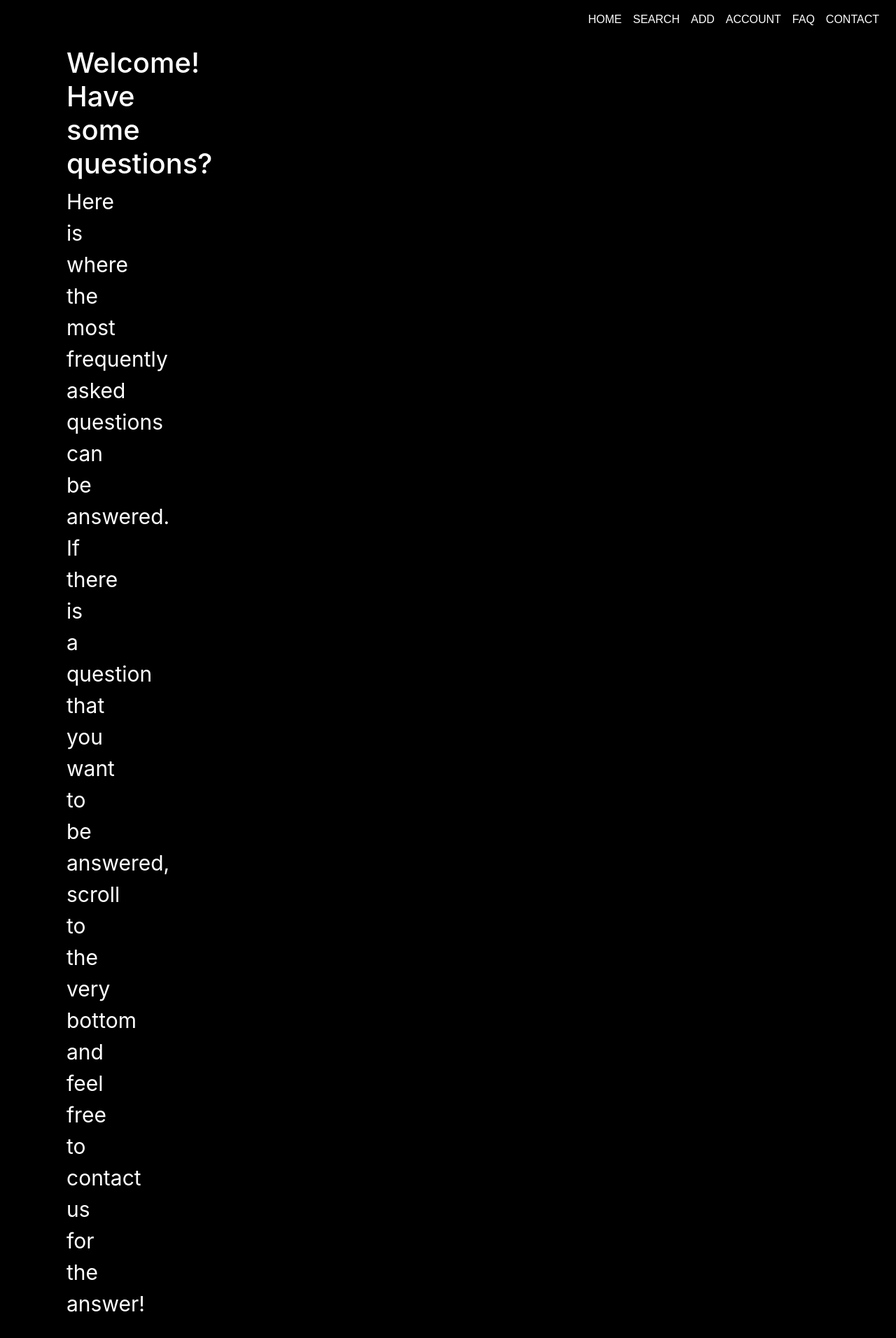
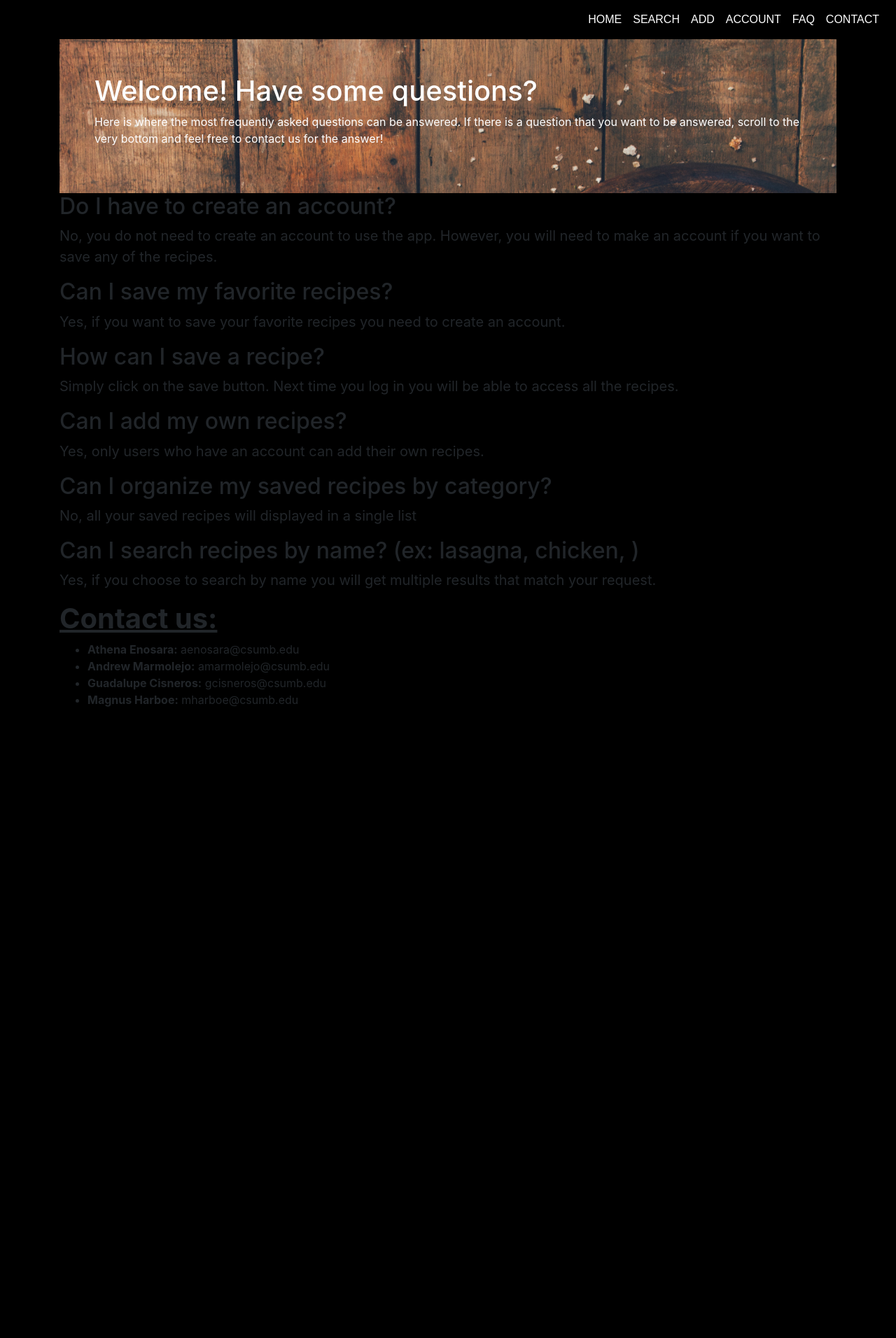
Before and after one commit to enos2328/cst205-project, a Flask app: page /faq in a window 1280 px wide. Shown: the top 1912 px of the page at 70% size. After the commit the page ends 1010 px from the top, so only its background shows below. Run offline with Flask 2, Linux system fonts and the light colour scheme; some libraries are stand-ins or nearby versions.

Commit message:
Update style.css

```diff
--- a/static/css/style.css
+++ b/static/css/style.css
@@ -32,13 +32,15 @@ body{
 .subhead-move {
   top-margin: 0;
   color: white;
-  width: 50px;
-  font-size: 30px;
-  padding: 10px;
+  background: url(img/bread-color-copyspace-1565982.jpg);
+  background-position: absolute;
+  width: auto;
+  background-size: cover;
 }
 
 .subhead{
   top-margin: 20px;
+  padding: 50px;
 }
 
 #body-div{
```
